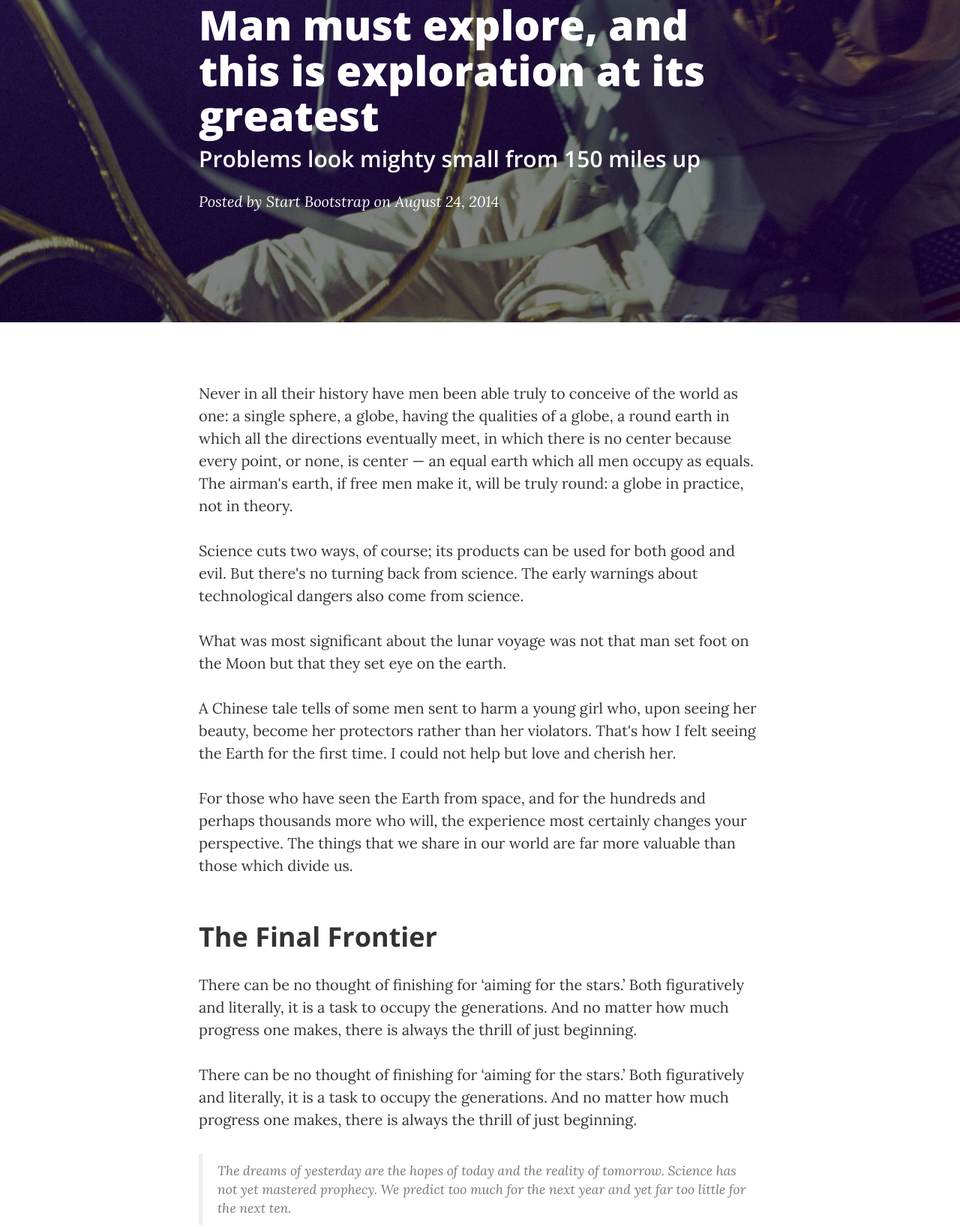
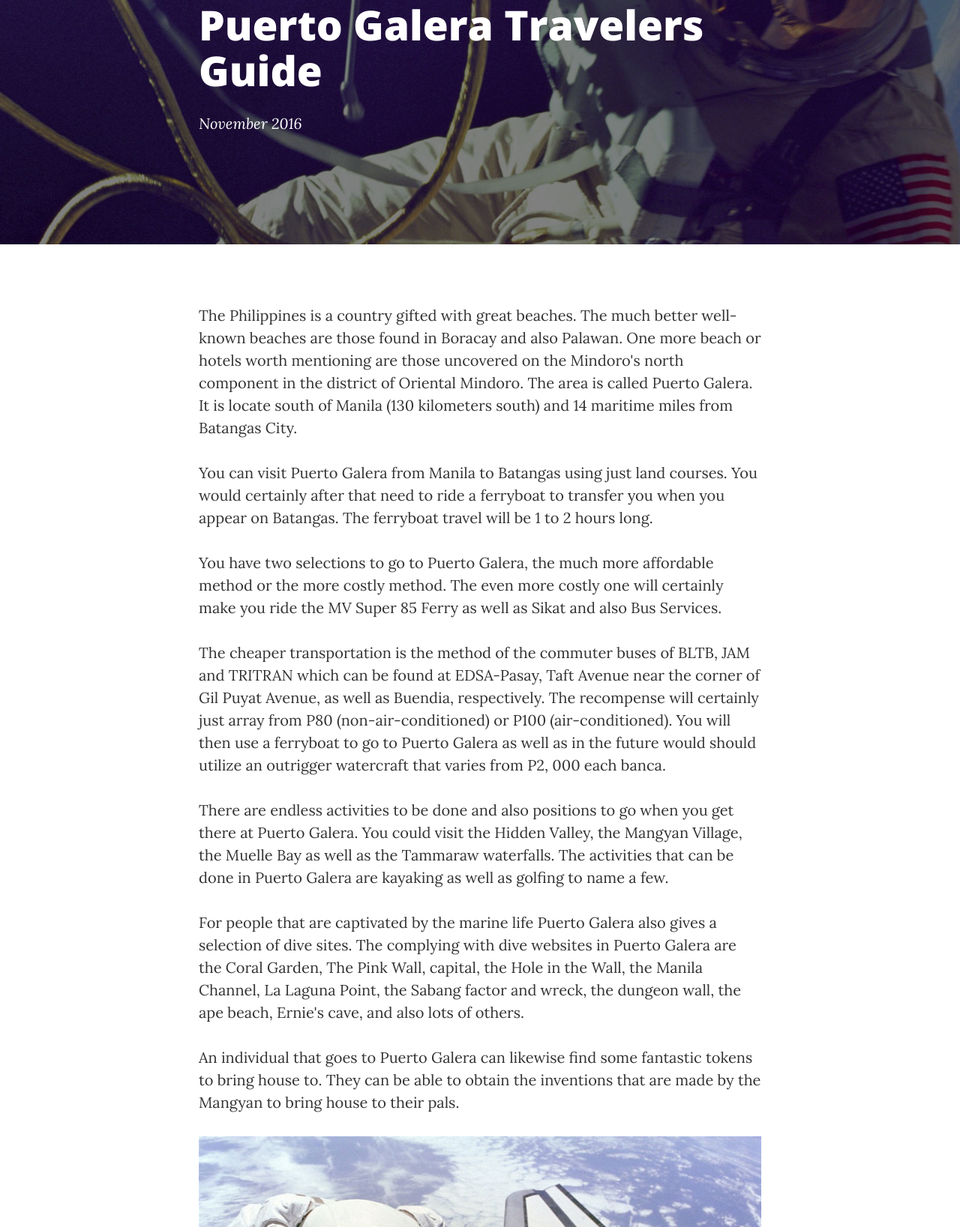
Before and after one commit to zsandra/Blog, a website: page post.html in a window 1280 px wide. Shown: the part 167-1804 px from the top of the page at 75% size. Drawn offline with nearby package versions, Linux system fonts and the light colour scheme.

Commit message:
Update post.html

```diff
--- a/post.html
+++ b/post.html
@@ -9,7 +9,7 @@
     <meta name="description" content="">
     <meta name="author" content="">
 
-    <title>Clean Blog - Sample Post</title>
+    <title>Travelicious</title>
 
     <!-- Bootstrap Core CSS -->
     <link href="vendor/bootstrap/css/bootstrap.min.css" rel="stylesheet">
@@ -42,7 +42,7 @@
                     <span class="sr-only">Toggle navigation</span>
                     Menu <i class="fa fa-bars"></i>
                 </button>
-                <a class="navbar-brand" href="index.html">Start Bootstrap</a>
+
             </div>
 
             <!-- Collect the nav links, forms, and other content for toggling -->
@@ -74,9 +74,9 @@
             <div class="row">
                 <div class="col-lg-8 col-lg-offset-2 col-md-10 col-md-offset-1">
                     <div class="post-heading">
-                        <h1>Man must explore, and this is exploration at its greatest</h1>
-                        <h2 class="subheading">Problems look mighty small from 150 miles up</h2>
-                        <span class="meta">Posted by <a href="#">Start Bootstrap</a> on August 24, 2014</span>
+                        <h1>Puerto Galera Travelers Guide</h1>
+                        <h2 class="subheading"></h2>
+                        <span class="meta">November 2016</span>
                     </div>
                 </div>
             </div>
@@ -88,39 +88,31 @@
         <div class="container">
             <div class="row">
                 <div class="col-lg-8 col-lg-offset-2 col-md-10 col-md-offset-1">
-                    <p>Never in all their history have men been able truly to conceive of the world as one: a single sphere, a globe, having the qualities of a globe, a round earth in which all the directions eventually meet, in which there is no center because every point, or none, is center — an equal earth which all men occupy as equals. The airman's earth, if free men make it, will be truly round: a globe in practice, not in theory.</p>
+                    <p>The Philippines is a country gifted with great beaches. The much better well-known beaches are those found in Boracay and also Palawan. One more beach or hotels worth mentioning are those uncovered on the Mindoro's north component in the district of Oriental Mindoro. The area is called Puerto Galera. It is locate south of Manila (130 kilometers south) and 14 maritime miles from Batangas City.</p>
 
-                    <p>Science cuts two ways, of course; its products can be used for both good and evil. But there's no turning back from science. The early warnings about technological dangers also come from science.</p>
+                    <p>You can visit Puerto Galera from Manila to Batangas using just land courses. You would certainly after that need to ride a ferryboat to transfer you when you appear on Batangas. The ferryboat travel will be 1 to 2 hours long.</p>
 
-                    <p>What was most significant about the lunar voyage was not that man set foot on the Moon but that they set eye on the earth.</p>
+                    <p>You have two selections to go to Puerto Galera, the much more affordable method or the more costly method. The even more costly one will certainly make you ride the MV Super 85 Ferry as well as Sikat and also Bus Services.</p>
 
-                    <p>A Chinese tale tells of some men sent to harm a young girl who, upon seeing her beauty, become her protectors rather than her violators. That's how I felt seeing the Earth for the first time. I could not help but love and cherish her.</p>
+                    <p>The cheaper transportation is the method of the commuter buses of BLTB, JAM and TRITRAN which can be found at EDSA-Pasay, Taft Avenue near the corner of Gil Puyat Avenue, as well as Buendia, respectively. The recompense will certainly just array from P80 (non-air-conditioned) or P100 (air-conditioned). You will then use a ferryboat to go to Puerto Galera as well as in the future would should utilize
+                        an outrigger watercraft that varies from P2, 000 each banca.</p>
 
-                    <p>For those who have seen the Earth from space, and for the hundreds and perhaps thousands more who will, the experience most certainly changes your perspective. The things that we share in our world are far more valuable than those which divide us.</p>
+                    <p>There are endless activities to be done and also positions to go when you get there at Puerto Galera. You could visit the Hidden Valley, the Mangyan Village, the Muelle Bay as well as the Tammaraw waterfalls. The activities that can be done in Puerto Galera are kayaking as well as golfing to name a few.</p>
 
-                    <h2 class="section-heading">The Final Frontier</h2>
 
-                    <p>There can be no thought of finishing for ‘aiming for the stars.’ Both figuratively and literally, it is a task to occupy the generations. And no matter how much progress one makes, there is always the thrill of just beginning.</p>
 
-                    <p>There can be no thought of finishing for ‘aiming for the stars.’ Both figuratively and literally, it is a task to occupy the generations. And no matter how much progress one makes, there is always the thrill of just beginning.</p>
+                    <p>For people that are captivated by the marine life Puerto Galera also gives a selection of dive sites. The complying with dive websites in Puerto Galera are the Coral Garden, The Pink Wall, capital, the Hole in the Wall, the Manila Channel, La Laguna Point, the Sabang factor and wreck, the dungeon wall, the ape beach, Ernie's cave, and also lots of others.</p>
 
-                    <blockquote>The dreams of yesterday are the hopes of today and the reality of tomorrow. Science has not yet mastered prophecy. We predict too much for the next year and yet far too little for the next ten.</blockquote>
-
-                    <p>Spaceflights cannot be stopped. This is not the work of any one man or even a group of men. It is a historical process which mankind is carrying out in accordance with the natural laws of human development.</p>
-
-                    <h2 class="section-heading">Reaching for the Stars</h2>
-
-                    <p>As we got further and further away, it [the Earth] diminished in size. Finally it shrank to the size of a marble, the most beautiful you can imagine. That beautiful, warm, living object looked so fragile, so delicate, that if you touched it with a finger it would crumble and fall apart. Seeing this has to change a man.</p>
+                    <p>An individual that goes to Puerto Galera can likewise find some fantastic tokens to bring house to. They can be able to obtain the inventions that are made by the Mangyan to bring house to their pals.</p>
 
                     <a href="#">
                         <img class="img-responsive" src="img/post-sample-image.jpg" alt="">
                     </a>
                     <span class="caption text-muted">To go places and do things that have never been done before – that’s what living is all about.</span>
 
-                    <p>Space, the final frontier. These are the voyages of the Starship Enterprise. Its five-year mission: to explore strange new worlds, to seek out new life and new civilizations, to boldly go where no man has gone before.</p>
-
-                    <p>As I stand out here in the wonders of the unknown at Hadley, I sort of realize there’s a fundamental truth to our nature, Man must explore, and this is exploration at its greatest.</p>
-
+                    <p>There are other remarkable locations to head to in the Philippines. Do not merely limit yourself to the more prominent ones. The much less preferred areas could furthermore provide you with an unforgettable experience.</p>
+ <p>You could go to Puerto Galera from Manila to Batangas using only land paths. You have two choices to visit Puerto Galera, the more affordable way or the more costly method. You will certainly after that use a ferryboat to head to Puerto Galera and also later would need to use an outrigger boat that ranges from P2, 000 each banca.
+When you arrive at Puerto Galera, there are unlimited tasks to be done and also places to go.</p>
                     <p>Placeholder text by <a href="http://spaceipsum.com/">Space Ipsum</a>. Photographs by <a href="https://www.flickr.com/photos/nasacommons/">NASA on The Commons</a>.</p>
                 </div>
             </div>
```
